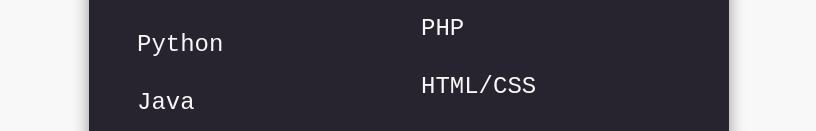
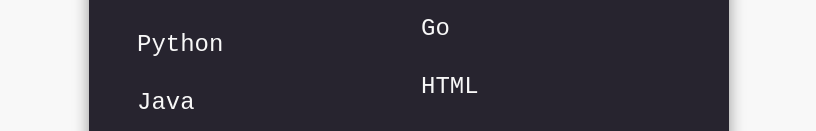
Before and after one commit to romainp12/portfolio, a React (Create React App) app: page /about in a window 1280 px wide. Shown: the part 821-952 px from the top of the page, without its empty margins (231-1047 px from the left). Built offline with nearby package versions, Linux system fonts and the light colour scheme; the HTML template or start-up script is replaced by a standard one.

Commit message:
Update Info.js

```diff
--- a/src/info/Info.js
+++ b/src/info/Info.js
@@ -56,7 +56,7 @@ export const info = {
     bio: "Hello! I'm Romain Pereira. I'm a Full Stack Student Developer. I enjoy building web applications and learning new technologies. I'm currently studying at Lycée Parc de Vilgénis. I love to travel and explore new places. I'm currently based in Paris, France.",
     skills:
         {
-            languages: ['JavaScript', 'Python', 'Java', 'C#', 'PHP', 'HTML/CSS', 'Go'],
+            languages: ['JavaScript', 'Python', 'Java', 'C#', 'PHP', 'Go', 'HTML', 'CSS'],
             frameworks: ['React', 'Express', 'Flask', 'Django', 'Bootstrap', 'Tailwind'],
             databases: ['MySQL', 'SQLite', 'MongoDB', 'Firebase'],
             cloudServices: ['AWS EC2', 'GCP', 'Heroku'],
```
